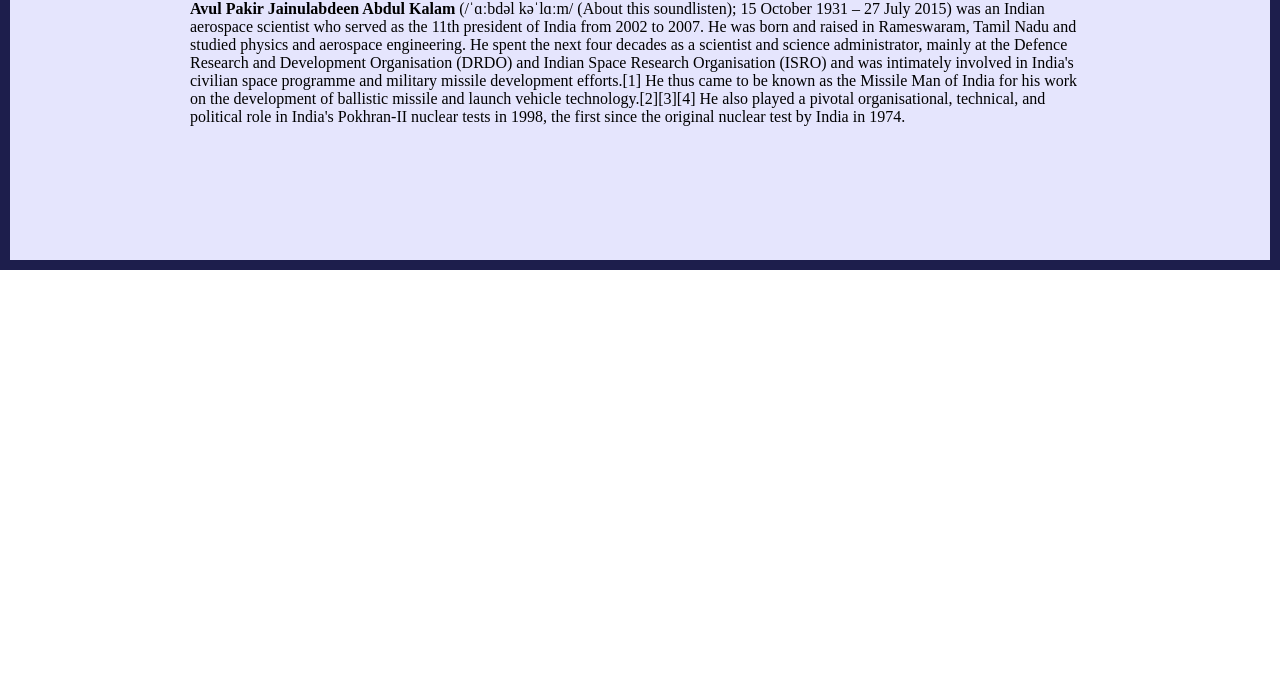
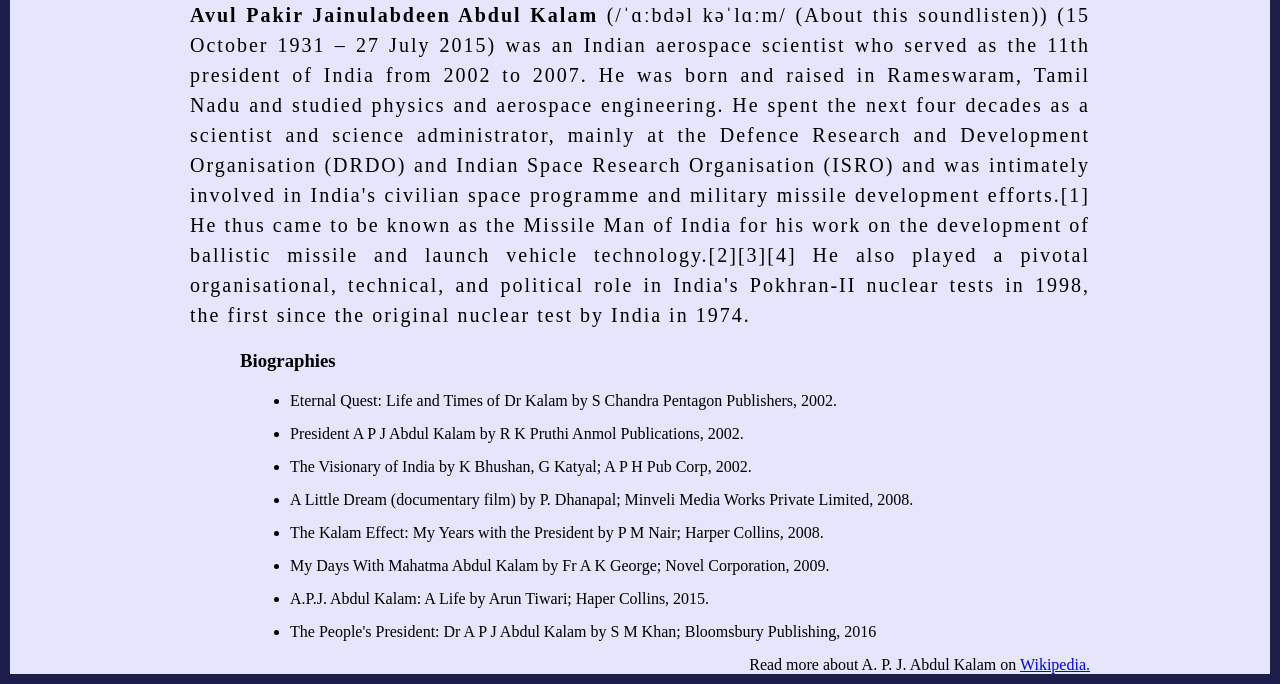
Before and after one commit to aswathymg/practiceproject1, a plain HTML site: page index.html in a window 1280 px wide. Shown: the part 530-1214 px from the top of the page. Before the commit the page ends 800 px from the top, so only its background shows below. Drawn offline with Linux system fonts and the light colour scheme.

Commit message:
completed

```diff
--- a/index.html
+++ b/index.html
@@ -18,17 +18,32 @@
                 <img src="/practiceproject1/images/A._P._J 1.jpg" alt="tribute"/>
             </div>
             <div>
-                <h1>A . P . J Abdul Kalam</h1>
+                <h1>A . P . J  Abdul Kalam</h1>
                 <h4> 1932 - 2015</h4>
             </div>
         </section>
-        <section class="about-section">
+        <section class="about_section">
             <h2>Missile Man of India</h2>
-            <p><b>Avul Pakir Jainulabdeen Abdul Kalam</b> (/ˈɑːbdəl kəˈlɑːm/ (About this soundlisten); 15 October 1931 – 27 July 2015) was an Indian aerospace scientist who served as the 11th president of India from 2002 to 2007. He was born and raised in Rameswaram, Tamil Nadu and studied physics and aerospace engineering. He spent the next four decades as a scientist and science administrator, mainly at the Defence Research and Development Organisation (DRDO) and Indian Space Research Organisation (ISRO) and was intimately involved in India's civilian space programme and military missile development efforts.[1] He thus came to be known as the Missile Man of India for his work on the development of ballistic missile and launch vehicle technology.[2][3][4] He also played a pivotal organisational, technical, and political role in India's Pokhran-II nuclear tests in 1998, the first since the original nuclear test by India in 1974.</p>
+            <p><b>Avul Pakir Jainulabdeen Abdul Kalam</b>
+                (/ˈɑːbdəl kəˈlɑːm/ (About this soundlisten)) (15 October 1931 – 27 July 2015) was an Indian aerospace scientist who served as the 11th president of India from 2002 to 2007. He was born and raised in Rameswaram, Tamil Nadu and studied physics and aerospace engineering. He spent the next four decades as a scientist and science administrator, mainly at the Defence Research and Development Organisation (DRDO) and Indian Space Research Organisation (ISRO) and was intimately involved in India's civilian space programme and military missile development efforts.[1] He thus came to be known as the Missile Man of India for his work on the development of ballistic missile and launch vehicle technology.[2][3][4] He also played a pivotal organisational, technical, and political role in India's Pokhran-II nuclear tests in 1998, the first since the original nuclear test by India in 1974.</p>
         </section>
+        <section class="biography_section">
+            <h3>Biographies</h3>
+            <ul>
+            <li>Eternal Quest: Life and Times of Dr Kalam by S Chandra Pentagon Publishers, 2002. </li>
+            <li>President A P J Abdul Kalam by R K Pruthi Anmol Publications, 2002.</li>
+            <li> The Visionary of India by K Bhushan, G Katyal; A P H Pub Corp, 2002.</li>
+            <li> A Little Dream (documentary film) by P. Dhanapal; Minveli Media Works Private Limited, 2008. </li>
+            <li>The Kalam Effect: My Years with the President by P M Nair; Harper Collins, 2008.</li>
+            <li> My Days With Mahatma Abdul Kalam by Fr A K George; Novel Corporation, 2009.</li>
+            <li>A.P.J. Abdul Kalam: A Life by Arun Tiwari; Haper Collins, 2015.</li>
+            <li> The People's President: Dr A P J Abdul Kalam by S M Khan; Bloomsbury Publishing, 2016</li>
+            </ul>
+        </section>
+        <footer>
+            Read more about A. P. J. Abdul Kalam  on <a href="https://en.wikipedia.org/wiki/A._P._J._Abdul_Kalam">Wikipedia.</a>
+        </footer>
         </div>
-
     </div>
 </body>
-
 </html>
--- a/style.css
+++ b/style.css
@@ -3,52 +3,84 @@
     padding: 0;
     box-sizing: border-box;
 }
+
 .container{
     background-color:#E5E5FD;
     min-height: 100vh;
     border:10px solid #1d1e4c;
+}
 
-}
 .content{
     max-width: 900px;
     margin: 0 auto;
 }
+
 .top_section{
     margin-top: 100px;
     display: flex;
     justify-content: space-between;
     align-items: flex-end;
 }
+
 h1 {
     font-size: 50px;
     font-weight: bold;
-    color: #1d1e4c;
     text-transform: uppercase;
 }
+
 .top_section,h4{
     text-align: end;
     font-size: 30px;
     font-weight: bold;
 }
+
 .image_container{
     border-radius: 50%;
     overflow: hidden;
 }
-.image_container,
-img {
+
+.image_container,img {
     width: 300px;
     height: 320px;
 }
+
 .about_section{
     margin-top: 50px;
 }
+
 .about_section,h2{
-    font-size: 70px;
-    font-weight: 400;
+    font-size: 50px;
+    font-weight: 500px;
     margin-bottom: 20px;
 }
-.about_section{
+
+.about_section ,p{
     font-size: 20px;
     line-height: 30px;
     letter-spacing: 2px;
+    text-align: justify;
 }
+
+.biography_section{
+    margin-top:  50px 0;
+}
+
+.biography_section , h3 {
+    margin-bottom: 20px;
+
+
+}
+
+.biography_section, ul{
+    margin-left: 50px ;
+}
+.biography_section ,li{
+    margin-bottom: 15px;
+}
+footer{
+    margin-top: 50px 0;
+}
+
+footer {
+    text-align: end;
+}
```
